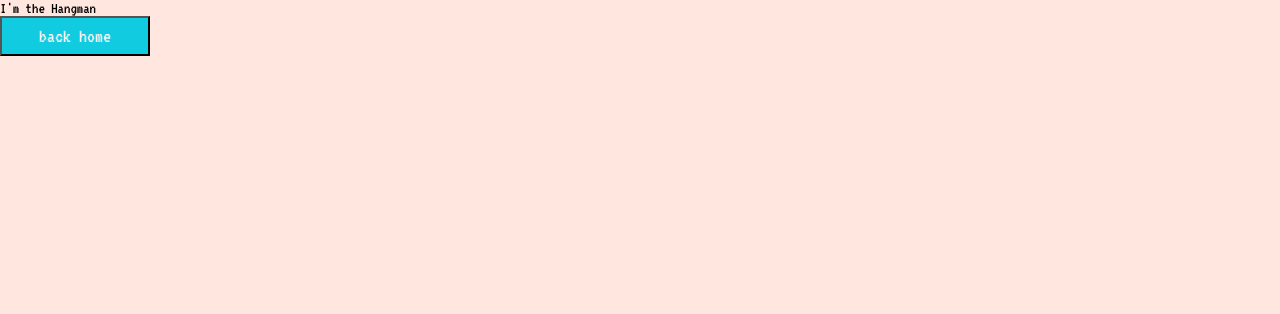
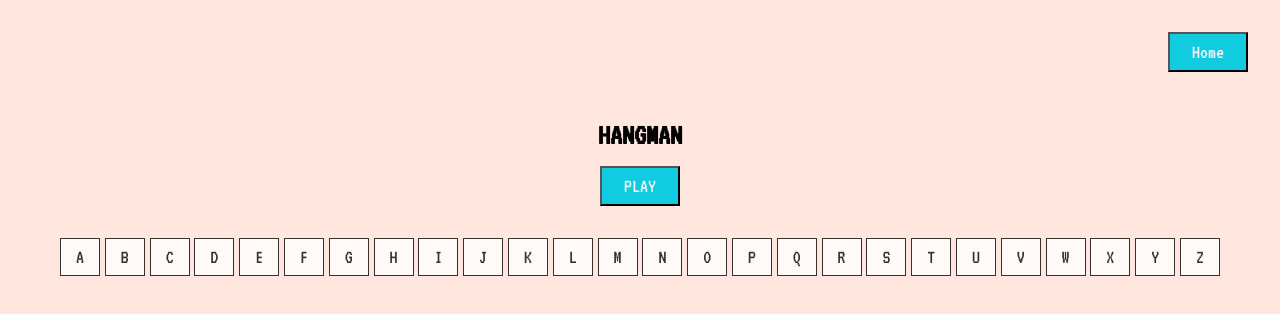
Before and after one commit to magicgithgub32/Proyecto_6_Games-Hub, a React (Vite) app: page /hangman in a window 1280 px wide. Shown: the top 314 px of the page. Built offline with nearby package versions, Linux system fonts and the light colour scheme.

Commit message:
create hangman header and letter buttons

```diff
--- /dev/null
+++ b/src/data/hangmanAlphabet.js
@@ -0,0 +1,28 @@
+export const hangmanAlphabet = [
+  "A",
+  "B",
+  "C",
+  "D",
+  "E",
+  "F",
+  "G",
+  "H",
+  "I",
+  "J",
+  "K",
+  "L",
+  "M",
+  "N",
+  "O",
+  "P",
+  "Q",
+  "R",
+  "S",
+  "T",
+  "U",
+  "V",
+  "W",
+  "X",
+  "Y",
+  "Z",
+];
--- a/src/pages/Hangman/Hangman.css
+++ b/src/pages/Hangman/Hangman.css
@@ -0,0 +1,40 @@
+.homeButtonContainer {
+    display: flex;
+    justify-content: flex-end;
+    margin: 2rem;
+}
+
+.homeButton {
+    width: 80px;
+}
+
+.hangmanHeader {
+    display: flex;
+    flex-direction: column;
+    justify-content: center;
+    align-items: center;
+}
+
+.title {
+    display: flex;
+    justify-content: center;
+    font-size: 30px;
+    margin: 1rem;
+}
+
+.hangmanAlphabet {
+    display: flex;
+    justify-content: center;
+    margin: 2rem;;
+    gap: .3rem;
+    flex-wrap: wrap;
+}
+
+.letterButton {
+    background-color: rgba(255, 255, 255, 0.8);
+    border: 1px solid rgba(0, 0, 0, 0.8);
+    color:rgba(0, 0, 0, 0.8);
+    font-size: 20px;
+    width: 40px;
+    text-align: center;
+}
--- a/src/pages/Hangman/Hangman.jsx
+++ b/src/pages/Hangman/Hangman.jsx
@@ -1,15 +1,48 @@
 import { Link } from "react-router-dom";
 import "./Hangman.css";
-import React from "react";
+import React, { useState, useEffect } from "react";
+import { hangmanAlphabet } from "../../data/hangmanAlphabet";
+import { hangmanWords } from "../../data/hangmanWords";
 
 const Hangman = () => {
+  const [isStarted, setisStarted] = useState(false);
+  const [word, setWord] = useState("");
+
+  const playButtonHandler = () => {
+    setisStarted(!isStarted);
+    isStarted &&
+      setWord(hangmanWords[Math.floor(Math.random() * hangmanWords.length)]);
+    console.log(isStarted);
+    console.log(word);
+  };
+
   return (
-    <>
-      <p>I'm the Hangman</p>
-      <Link to={`/`}>
-        <button>back home</button>
-      </Link>
-    </>
+    <article className="hangmanWrapper">
+      <div className="homeButtonContainer">
+        <Link to={`/`}>
+          <button className="homeButton">Home</button>
+        </Link>
+      </div>
+
+      <section className="hangmanHeader">
+        <h1 className="title">HANGMAN</h1>
+
+        <button className="playButton" onClick={playButtonHandler}>
+          {isStarted ? "STOP" : "PLAY"}
+        </button>
+      </section>
+
+      <section className="hangmanBody">
+        <section className="hangmanRow"></section>
+        <section className="hangmanAlphabet">
+          {hangmanAlphabet.map((letter) => (
+            <button key={letter} className="letterButton">
+              {letter}
+            </button>
+          ))}
+        </section>
+      </section>
+    </article>
   );
 };
 
```
